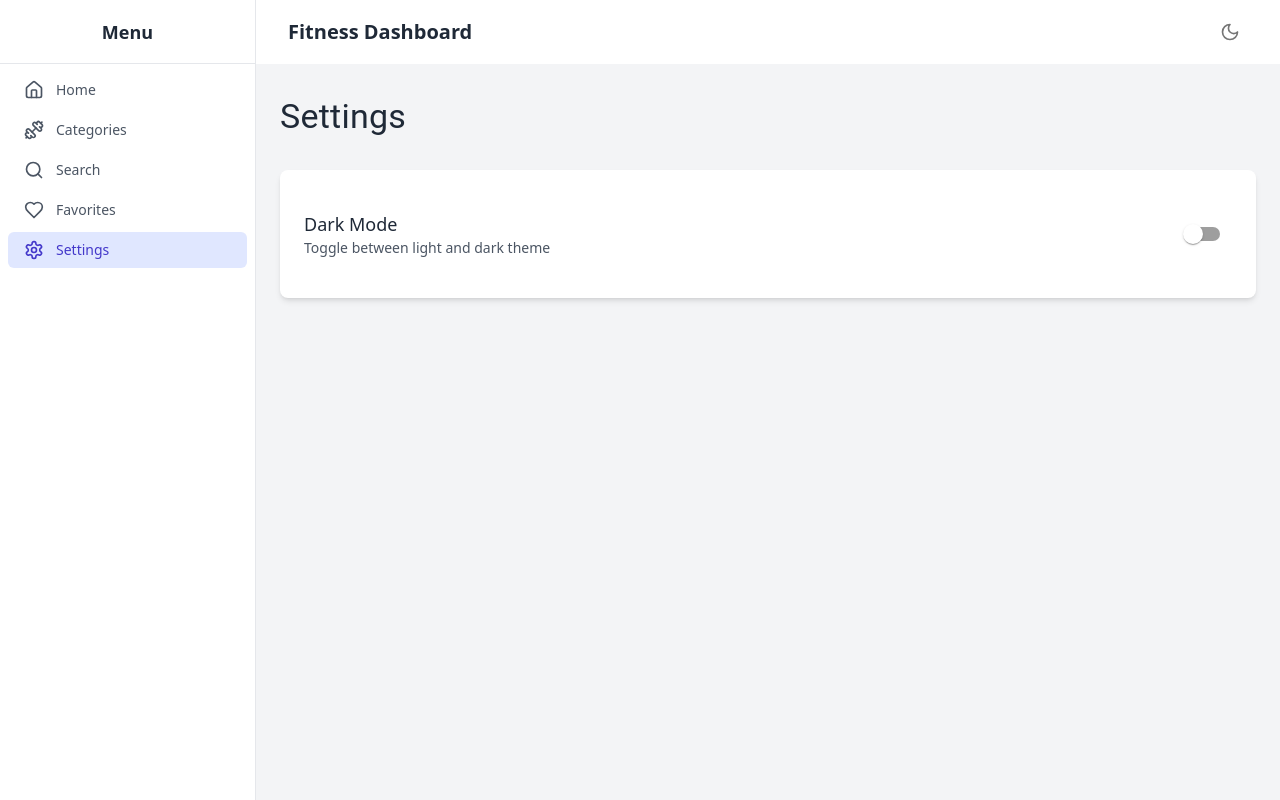
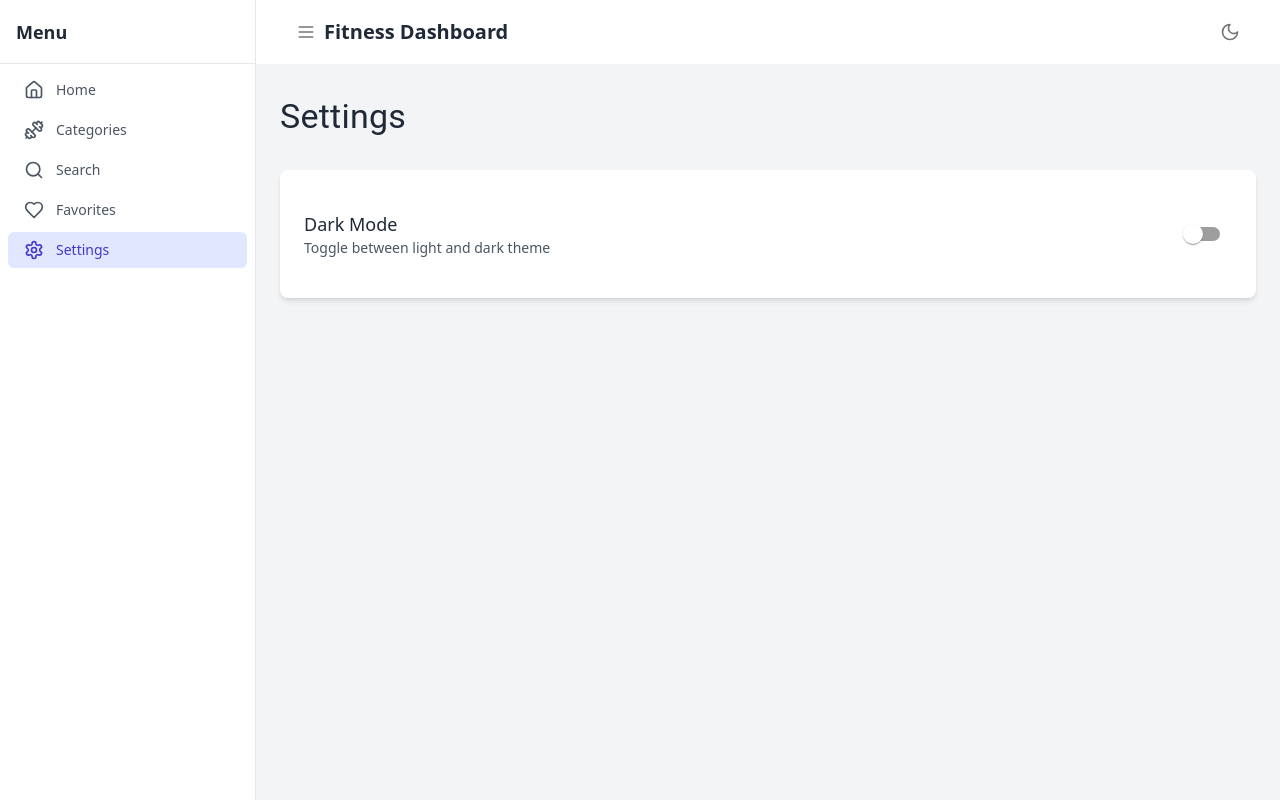
Before and after one commit to lekakenycollins8/Fitness-Dashboard, a React (Vite) app: page /settings in a window 1280 px wide. Built offline with nearby package versions, Linux system fonts and the light colour scheme; no server answers.

Commit message:
feat: implement sidebar functionality with toggle and close features; add overlay for mobile view

```diff
--- a/src/components/Navbar.tsx
+++ b/src/components/Navbar.tsx
@@ -1,15 +1,23 @@
 import { IconButton } from "@mui/material"
-import { Sun, Moon } from "lucide-react"
+import { Sun, Moon, Menu } from "lucide-react"
 import { useThemeStore } from "../store/useThemeStore"
+import { useSidebarStore } from "../store/useSidebarStore"
 
 export default function Navbar() {
   const { isDarkMode, toggleTheme } = useThemeStore()
+  const { toggle } = useSidebarStore()
 
   return (
     <nav className="bg-white dark:bg-gray-800 shadow-sm">
       <div className="max-w-7xl mx-auto px-4 sm:px-6 lg:px-8">
         <div className="flex items-center justify-between h-16">
           <div className="flex items-center">
+            <IconButton
+              onClick={toggle}
+              className="md:hidden mr-2 text-gray-500 dark:text-gray-400 hover:text-gray-700 dark:hover:text-gray-200"
+            >
+              <Menu size={20} className="h-5 w-5" />
+            </IconButton>
             <h1 className="text-xl font-semibold text-gray-800 dark:text-white">Fitness Dashboard</h1>
           </div>
           <div className="flex items-center">
--- a/src/components/Sidebar.tsx
+++ b/src/components/Sidebar.tsx
@@ -1,5 +1,6 @@
 import { useLocation, useNavigate } from "react-router-dom"
-import { Home, Dumbbell, SearchIcon, Heart, SettingsIcon } from "lucide-react"
+import { Home, Dumbbell, SearchIcon, Heart, SettingsIcon, X } from "lucide-react"
+import { useSidebarStore } from "../store/useSidebarStore"
 
 const menuItems = [
   { text: "Home", icon: Home, path: "/" },
@@ -12,18 +13,44 @@ const menuItems = [
 export default function Sidebar() {
   const location = useLocation()
   const navigate = useNavigate()
+  const { isOpen, close } = useSidebarStore()
 
   return (
-    <div className="flex flex-col w-64 bg-white dark:bg-gray-800 border-r border-gray-200 dark:border-gray-700">
-      <div className="flex items-center justify-center h-16 border-b border-gray-200 dark:border-gray-700">
+    <>
+      {/* Overlay for mobile */}
+      {isOpen && (
+        <div
+          className="md:hidden fixed inset-0 bg-black bg-opacity-50 z-20"
+          onClick={close}
+        />
+      )}
+
+      {/* Sidebar */}
+      <div className={`
+        fixed md:static inset-y-0 left-0 z-30
+        transform ${isOpen ? 'translate-x-0' : '-translate-x-full'}
+        md:translate-x-0 transition-transform duration-300 ease-in-out
+        flex flex-col w-64 bg-white dark:bg-gray-800 border-r border-gray-200 dark:border-gray-700
+      `}>
+        <div className="flex items-center justify-between h-16 border-b border-gray-200 dark:border-gray-700 px-4">
           <span className="text-lg font-semibold text-gray-800 dark:text-white">Menu</span>
+          <button
+            onClick={close}
+            className="md:hidden p-2 rounded-md text-gray-500 hover:bg-gray-100 dark:hover:bg-gray-700"
+          >
+            <X className="h-5 w-5" />
+          </button>
         </div>
+
         <nav className="flex-1 overflow-y-auto">
           <ul className="p-2 space-y-1">
             {menuItems.map((item) => (
               <li key={item.text}>
                 <button
-                onClick={() => navigate(item.path)}
+                  onClick={() => {
+                    navigate(item.path)
+                    if (window.innerWidth < 768) close()
+                  }}
                   className={`w-full flex items-center px-4 py-2 text-sm rounded-md transition-colors duration-150 ease-in-out ${
                     location.pathname === item.path
                       ? "bg-indigo-100 text-indigo-700 dark:bg-indigo-700 dark:text-indigo-100"
@@ -38,5 +65,6 @@ export default function Sidebar() {
           </ul>
         </nav>
       </div>
+    </>
   )
 }
--- /dev/null
+++ b/src/store/useSidebarStore.ts
@@ -0,0 +1,15 @@
+import { create } from 'zustand'
+
+interface SidebarStore {
+  isOpen: boolean
+  toggle: () => void
+  close: () => void
+  open: () => void
+}
+
+export const useSidebarStore = create<SidebarStore>((set) => ({
+  isOpen: window.innerWidth >= 768, // Default open on larger screens
+  toggle: () => set((state) => ({ isOpen: !state.isOpen })),
+  close: () => set({ isOpen: false }),
+  open: () => set({ isOpen: true }),
+}))
```
Also changed, not shown: src/components/Layout.tsx (line endings or trailing spaces). Lines whose indentation alone changed are shown as unchanged.
